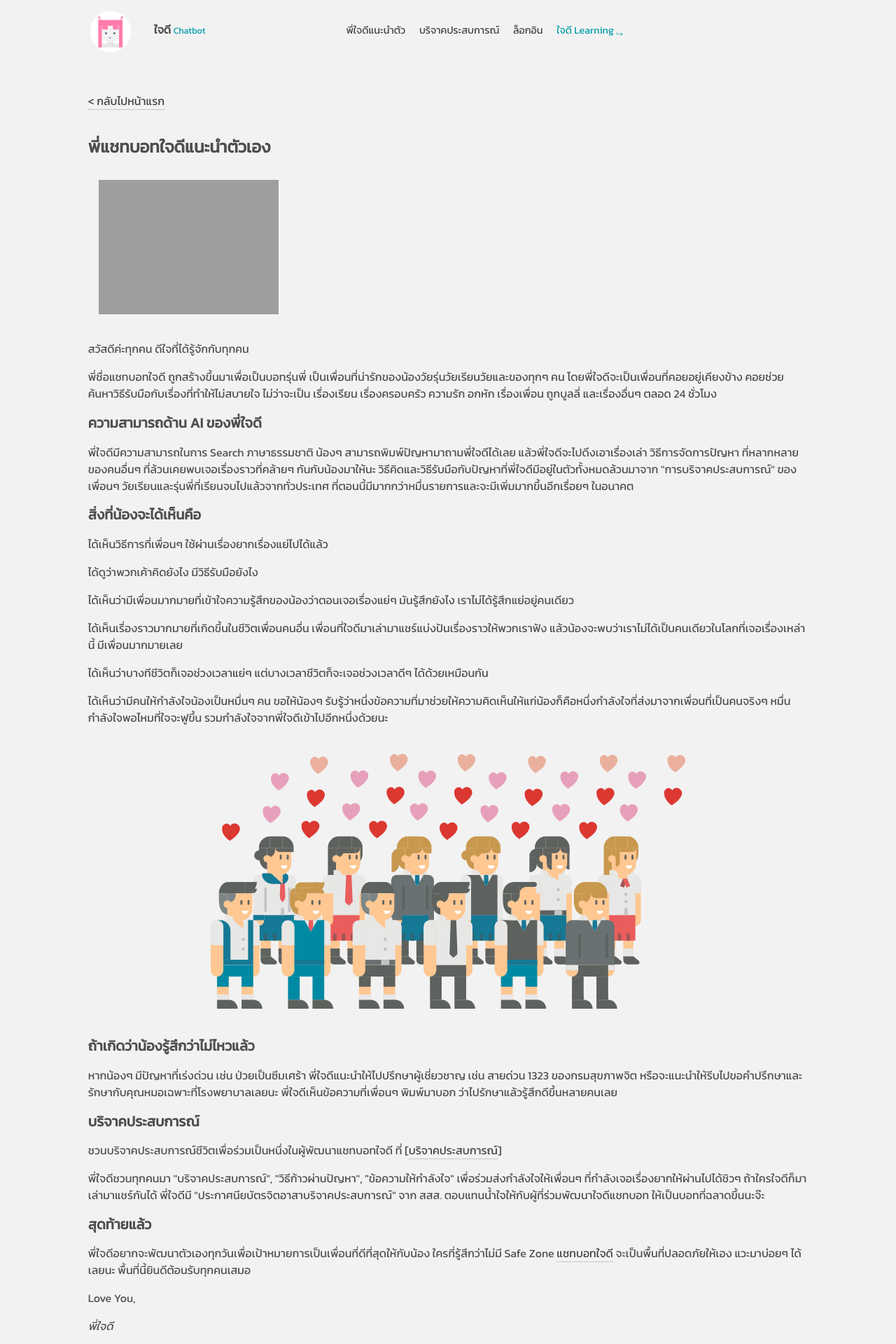
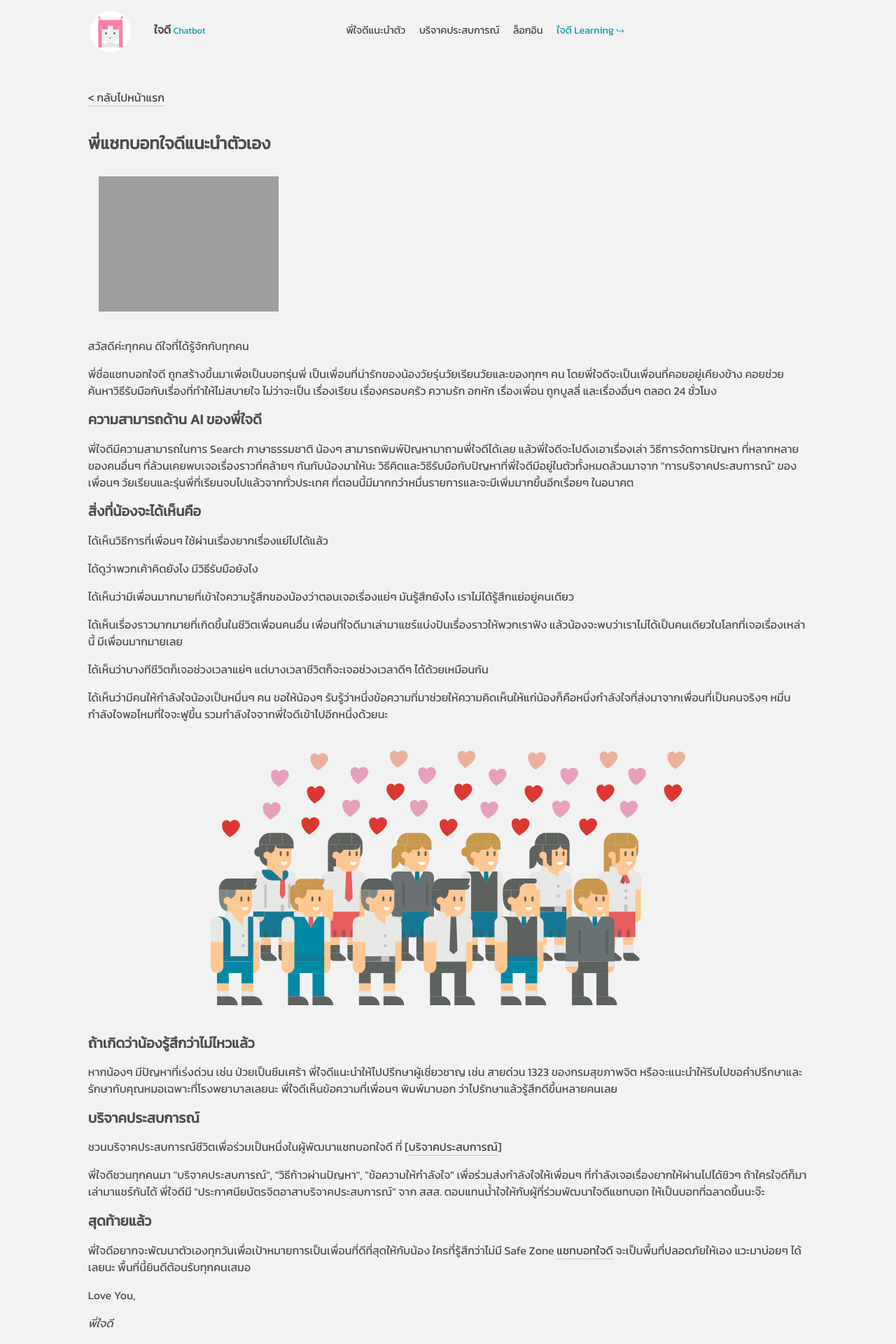
Before and after one commit to deepmatters/jaidee, a Flask app: page /about in a window 1280 px wide. Shown: the top 1920 px of the page at 70% size. Run offline with Flask 2, Linux system fonts and the light colour scheme; grey boxes are pictures that could not be loaded.

Commit message:
Fix arrow position for external link

```diff
--- a/app/templates/base.html
+++ b/app/templates/base.html
@@ -59,7 +59,7 @@
                         <p class="nav-item-mobile"><a href="/profile">โปรไฟล์ของฉัน</a></p>
                         <p class="nav-item-mobile"><a href="/logout">ออกจากระบบ</a></p>
                     {% endif %}
-                    <p class="nav-item-mobile"><a href="https://learning.chatbotjaidee.com/">ใจดี Learning <sub>&#8618;</sub></a></p>
+                    <p class="nav-item-mobile"><a href="https://learning.chatbotjaidee.com/">ใจดี Learning &#8618;</a></p>
                 </div>
                 <div class="header-nav-block">
                     <span class="nav-item"><a href="/about">พี่ใจดีแนะนำตัว</a></span>
@@ -70,7 +70,7 @@
                         <span class="nav-item"><a href="/profile">โปรไฟล์ของฉัน</a></span>
                         <span class="nav-item"><a href="/logout">ออกจากระบบ</a></span>
                     {% endif %}
-                    <span class="nav-item-external"><a href="https://learning.chatbotjaidee.com/">ใจดี Learning <sub>&#8618;</sub></a></span>
+                    <span class="nav-item-external"><a href="https://learning.chatbotjaidee.com/">ใจดี Learning &#8618;</a></span>
                 </div>
             </div>
         </header>
```
